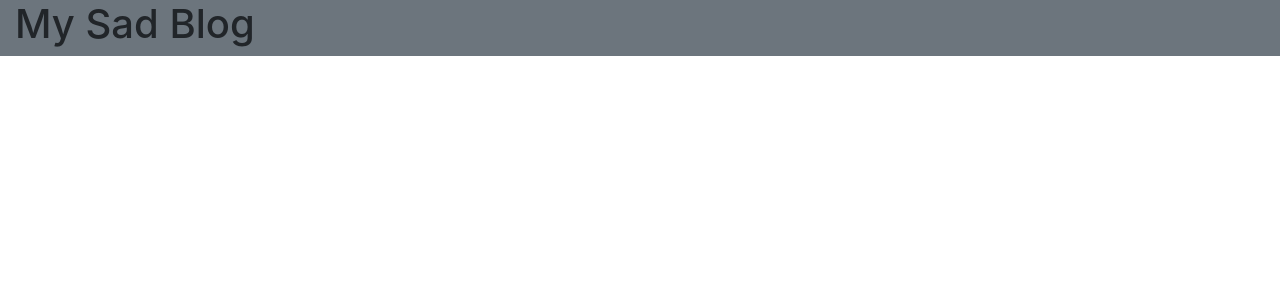
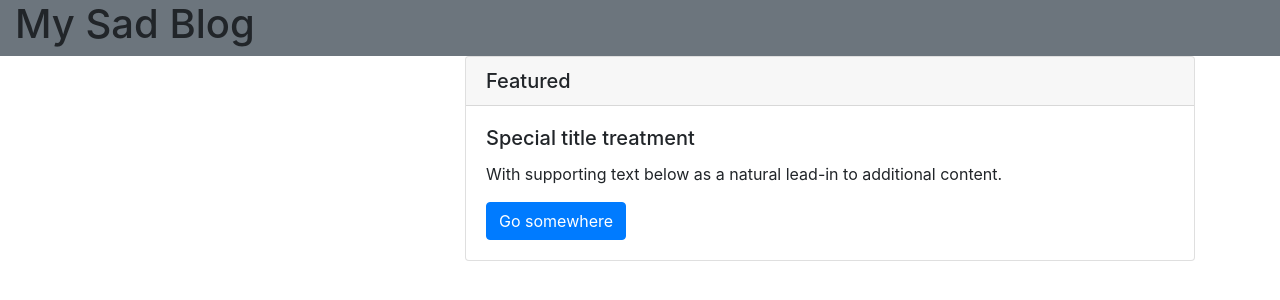
Before and after one commit to JacobCrombie/mySadBlog, a plain HTML site: page index.html in a window 1280 px wide. Drawn offline with nearby package versions, Linux system fonts and the light colour scheme.

Commit message:
blog post

```diff
--- a/index.html
+++ b/index.html
@@ -25,7 +25,16 @@
 
         </div>
 
-        <div class="col-8" id="blog"></div>
+        <div class="col-8" id="blog">
+            <div class="card">
+                <h5 class="card-header">Featured</h5>
+                <div class="card-body">
+                  <h5 class="card-title">Special title treatment</h5>
+                  <p class="card-text">With supporting text below as a natural lead-in to additional content.</p>
+                  <a href="#" class="btn btn-primary">Go somewhere</a>
+                </div>
+              </div>
+        </div>
     </section>
 </main>
 
```
